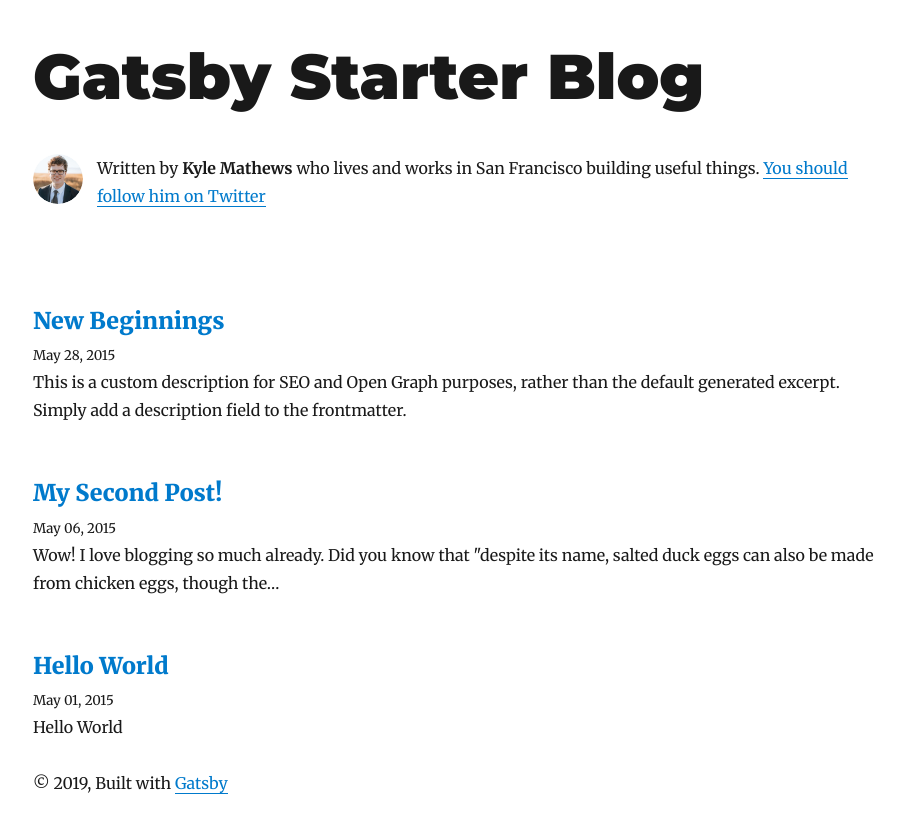
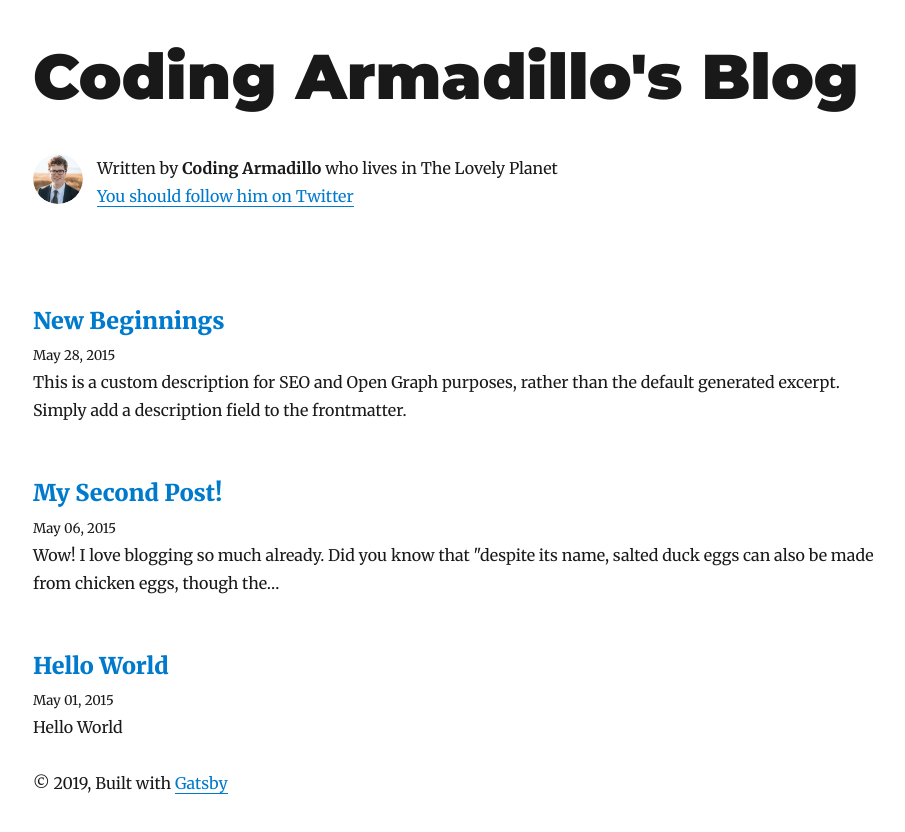
Before and after one commit to coding-armadillo/coding-armadillo.github.io, a Gatsby site: page / in a window 1280 px wide. Shown: the whole page, without its empty margins (180-1085 px from the left). Built offline with nearby package versions, Linux system fonts and the light colour scheme; Gatsby itself is replaced by a stand-in of ours; some packages are replaced by stand-ins of ours.

Commit message:
update site meta and bio

```diff
--- a/gatsby-config.js
+++ b/gatsby-config.js
@@ -1,11 +1,11 @@
 module.exports = {
   siteMetadata: {
-    title: `Gatsby Starter Blog`,
-    author: `Kyle Mathews`,
-    description: `A starter blog demonstrating what Gatsby can do.`,
-    siteUrl: `https://gatsby-starter-blog-demo.netlify.com/`,
+    title: `Coding Armadillo's Blog`,
+    author: `Coding Armadillo`,
+    description: `A blog demonstrating what Coding Armadillo can do.`,
+    siteUrl: `https://coding-armadillo.github.io/`,
     social: {
-      twitter: `kylemathews`,
+      twitter: `CodingArmadillo`,
     },
   },
   plugins: [
--- a/src/components/bio.js
+++ b/src/components/bio.js
@@ -54,9 +54,8 @@ const Bio = () => {
         }}
       />
       <p>
-        Written by <strong>{author}</strong> who lives and works in San
-        Francisco building useful things.
-        {` `}
+        Written by <strong>{author}</strong> who lives in The Lovely Planet
+        <br />
         <a href={`https://twitter.com/${social.twitter}`}>
           You should follow him on Twitter
         </a>
```
